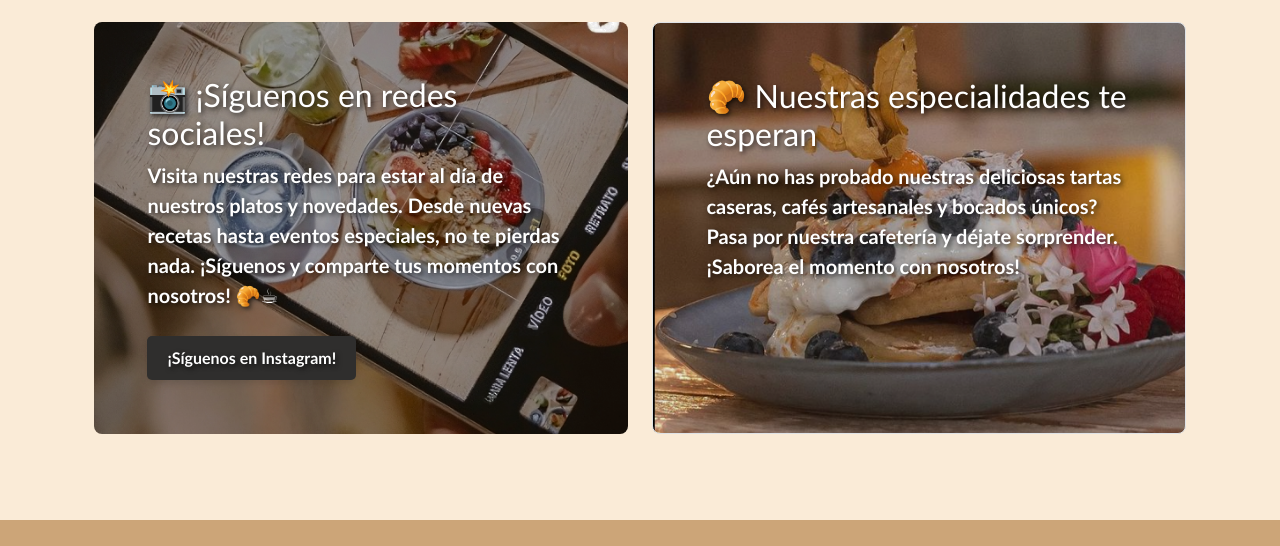
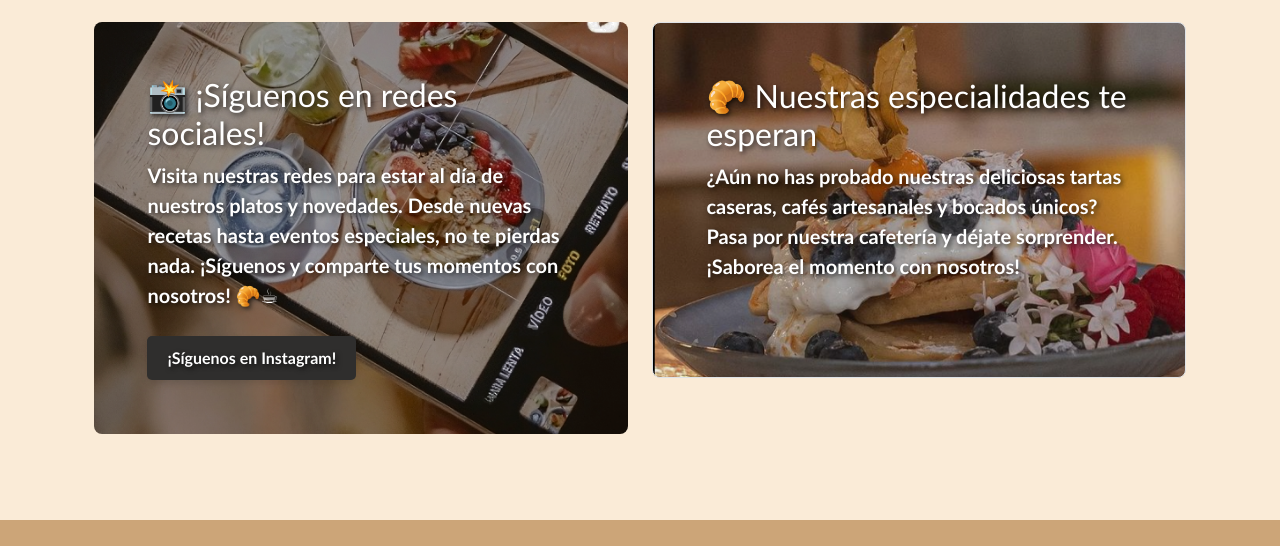
Before and after one commit to Rickybisa92/pageWebRestaurant, a website built with Parcel: page src/index.html in a window 1280 px wide. Shown: the part 1240-1786 px from the top of the page. Built offline with nearby package versions, Linux system fonts and the light colour scheme; a web font is replaced by a local one.

Commit message:
resolucionPantallas

```diff
--- a/src/index.html
+++ b/src/index.html
@@ -78,7 +78,7 @@
           </div>
         </div>
         <div class="col-md-6">
-          <div class="bg-food h-100 border rounded-3">
+          <div class="bg-food border rounded-3">
             <h2>🥐 Nuestras especialidades te esperan</h2>
             <p>¿Aún no has probado nuestras deliciosas tartas caseras, cafés artesanales y bocados únicos? Pasa por
               nuestra cafetería y déjate sorprender. ¡Saborea el momento con nosotros!</p>
```
